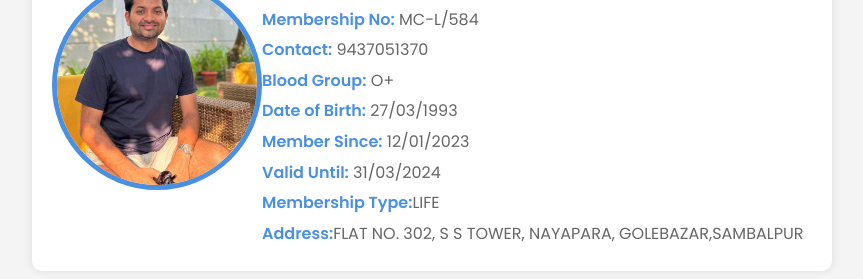
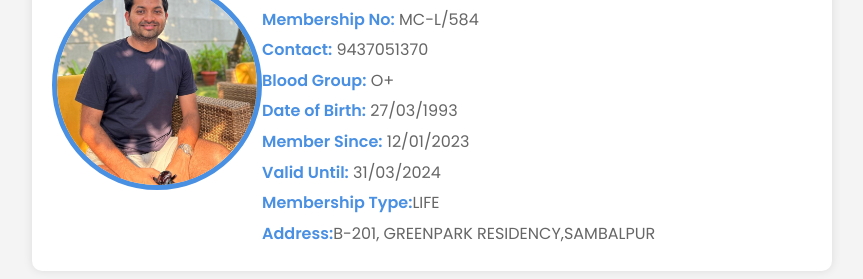
Before and after one commit to mahanadiclub/abhishek-saraf, a plain HTML site: page index.html in a window 1280 px wide. Shown: the part 379-658 px from the top of the page, without its empty margins (208-1071 px from the left). Drawn offline with Linux system fonts and the light colour scheme.

Commit message:
Update index.html

```diff
--- a/index.html
+++ b/index.html
@@ -115,7 +115,7 @@
                 <p><span class="highlight">Member Since:</span> 12/01/2023</p>
                 <p><span class="highlight">Valid Until:</span> 31/03/2024</p>
                 <p><span class="highlight">Membership Type:</span>LIFE</p>
-                <p><span class="highlight">Address:</span>FLAT NO. 302, S S TOWER, NAYAPARA, GOLEBAZAR,SAMBALPUR</p>
+                <p><span class="highlight">Address:</span>B-201, GREENPARK RESIDENCY,SAMBALPUR</p>
             </div>
         </div>
     </div>
```
